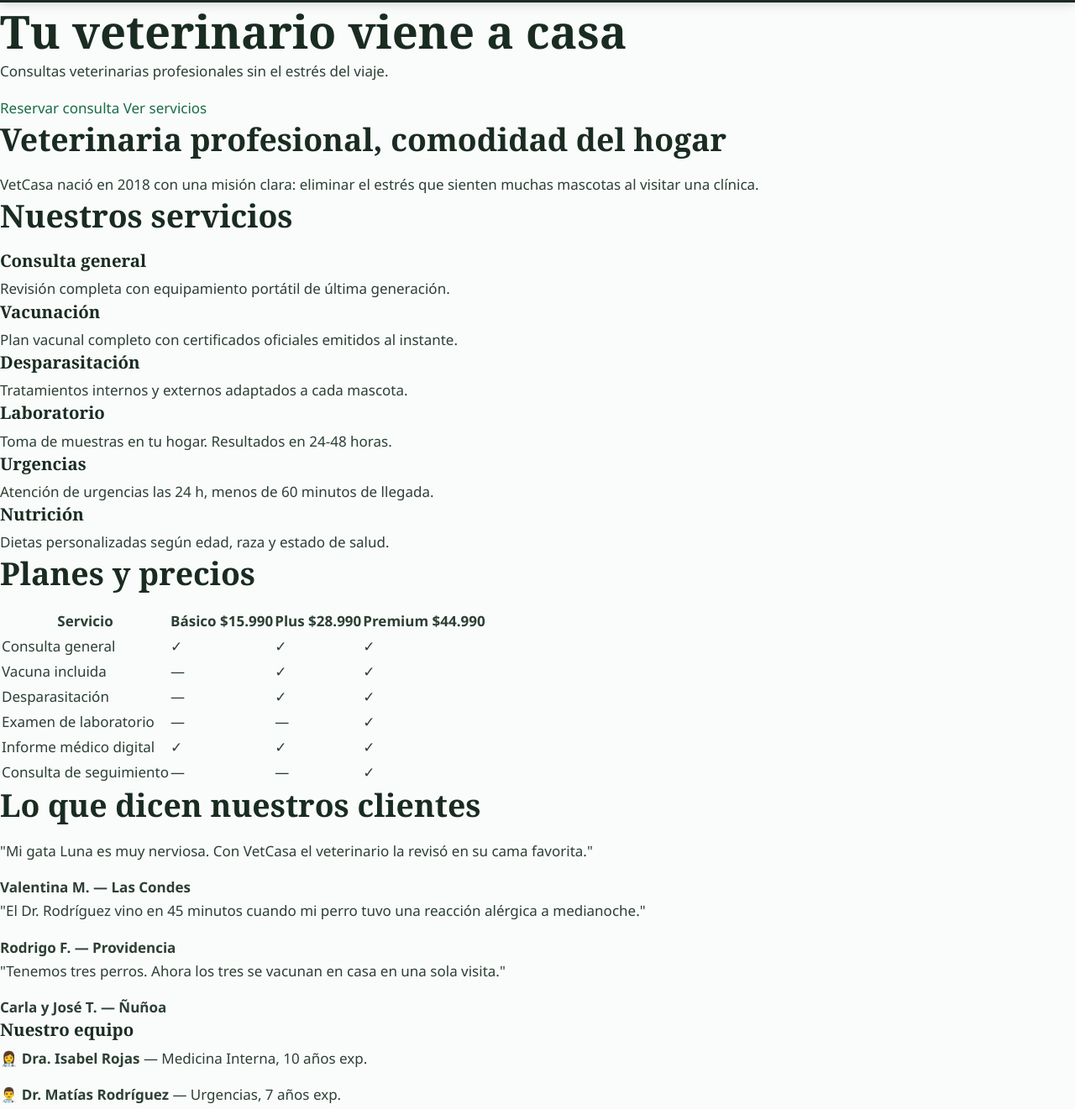
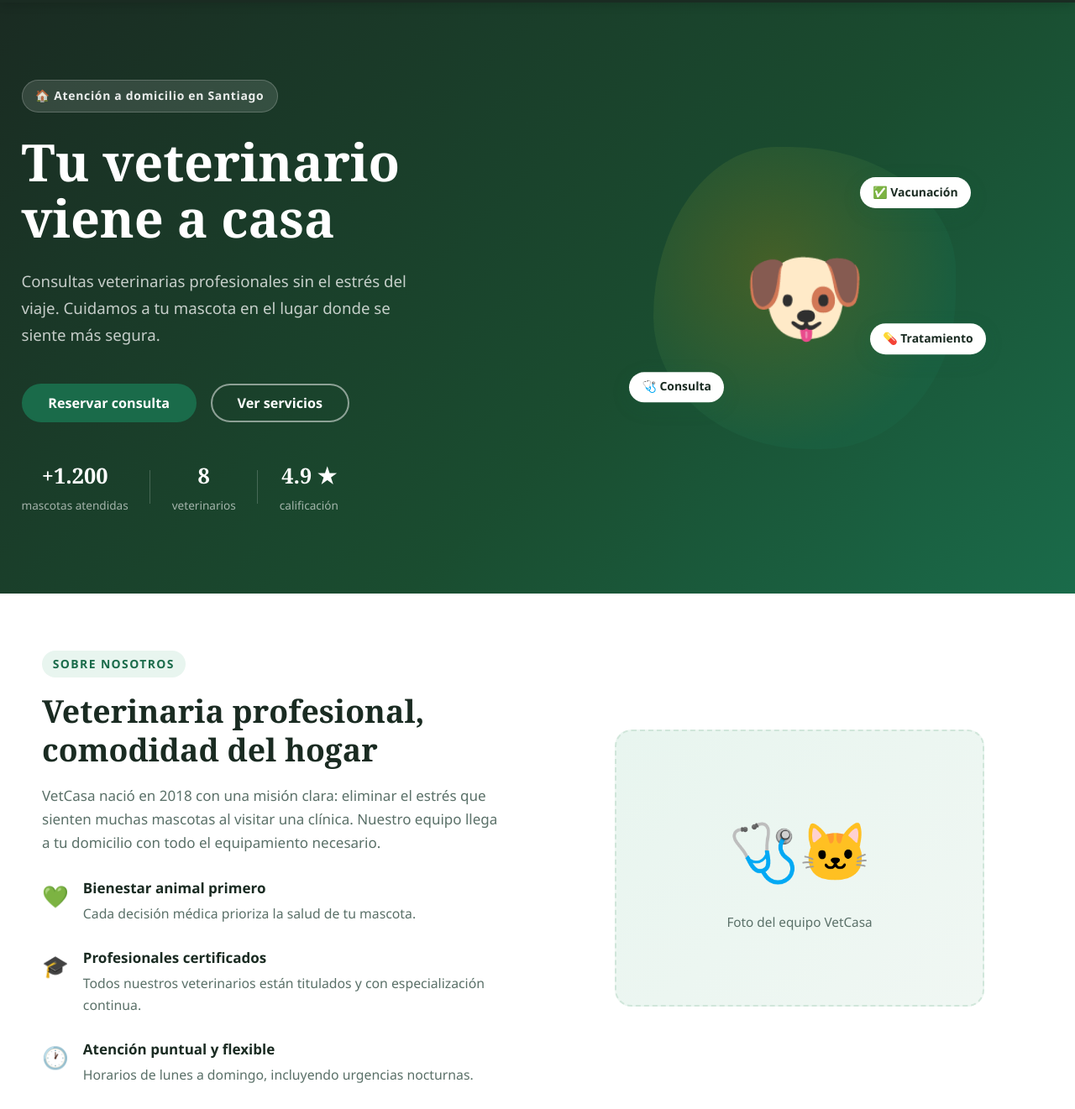
Before and after one commit to osotrvp/veterinaria-online, a plain HTML site: page index.html in a window 1280 px wide. Shown: the part 70-1391 px from the top of the page at 84% size. Drawn offline with Linux system fonts and the light colour scheme.

Commit message:
feat: agrega sección hero y nosotros

```diff
--- a/index.html
+++ b/index.html
@@ -34,18 +34,85 @@
 
   <main>
 
-    <section id="inicio">
-      <h1>Tu veterinario viene a casa</h1>
-      <p>Consultas veterinarias profesionales sin el estrés del viaje.</p>
-      <a href="#contacto">Reservar consulta</a>
-      <a href="#servicios">Ver servicios</a>
-    </section>
+    <section class="hero" id="inicio">
+  <div class="hero-content">
+    <span class="hero-badge">🏠 Atención a domicilio en Santiago</span>
+    <h1 class="hero-title">Tu veterinario<br>viene a casa</h1>
+    <p class="hero-subtitle">
+      Consultas veterinarias profesionales sin el estrés del viaje.
+      Cuidamos a tu mascota en el lugar donde se siente más segura.
+    </p>
+    <div class="hero-actions">
+      <a href="#contacto" class="btn btn-primary">Reservar consulta</a>
+      <a href="#servicios" class="btn btn-outline">Ver servicios</a>
+    </div>
+    <div class="hero-stats">
+      <div class="stat">
+        <strong>+1.200</strong>
+        <span>mascotas atendidas</span>
+      </div>
+      <div class="stat-divider"></div>
+      <div class="stat">
+        <strong>8</strong>
+        <span>veterinarios</span>
+      </div>
+      <div class="stat-divider"></div>
+      <div class="stat">
+        <strong>4.9 ★</strong>
+        <span>calificación</span>
+      </div>
+    </div>
+  </div>
+  <div class="hero-visual">
+    <div class="hero-blob">
+      <div class="pet-emoji">🐶</div>
+      <div class="floating-badge badge-1">✅ Vacunación</div>
+      <div class="floating-badge badge-2">🩺 Consulta</div>
+      <div class="floating-badge badge-3">💊 Tratamiento</div>
+    </div>
+  </div>
+</section>
 
-    <section id="nosotros">
+<section class="nosotros" id="nosotros">
+  <div class="nosotros-grid">
+    <div class="nosotros-text">
+      <span class="section-label">Sobre nosotros</span>
       <h2>Veterinaria profesional, comodidad del hogar</h2>
       <p>VetCasa nació en 2018 con una misión clara: eliminar el estrés
-      que sienten muchas mascotas al visitar una clínica.</p>
-    </section>
+      que sienten muchas mascotas al visitar una clínica. Nuestro equipo
+      llega a tu domicilio con todo el equipamiento necesario.</p>
+      <ul class="values-list">
+        <li>
+          <span class="value-icon">💚</span>
+          <div>
+            <strong>Bienestar animal primero</strong>
+            <p>Cada decisión médica prioriza la salud de tu mascota.</p>
+          </div>
+        </li>
+        <li>
+          <span class="value-icon">🎓</span>
+          <div>
+            <strong>Profesionales certificados</strong>
+            <p>Todos nuestros veterinarios están titulados y con especialización continua.</p>
+          </div>
+        </li>
+        <li>
+          <span class="value-icon">🕐</span>
+          <div>
+            <strong>Atención puntual y flexible</strong>
+            <p>Horarios de lunes a domingo, incluyendo urgencias nocturnas.</p>
+          </div>
+        </li>
+      </ul>
+    </div>
+    <div class="nosotros-img">
+      <div class="img-placeholder">
+        <div class="img-emoji">🩺🐱</div>
+        <p>Foto del equipo VetCasa</p>
+      </div>
+    </div>
+  </div>
+</section>
 
     <section id="servicios">
       <h2>Nuestros servicios</h2>
--- /dev/null
+++ b/src/css/home.css
@@ -0,0 +1,170 @@
+/* ============================================================
+   home.css — Estilos específicos de index.html
+   ============================================================ */
+
+/* ── Hero ────────────────────────────────────────────────────── */
+.hero {
+  background: linear-gradient(135deg, var(--color-dark) 0%, #1a4d30 60%, #1a6b4a 100%);
+  color: var(--color-white);
+  min-height: 88vh;
+  display: grid;
+  grid-template-columns: 1fr 1fr;
+  align-items: center;
+  gap: var(--spacing-lg);
+  padding: var(--spacing-xl) var(--spacing-md);
+}
+
+.hero-badge {
+  display: inline-block;
+  background: rgba(255,255,255,.12);
+  border: 1px solid rgba(255,255,255,.2);
+  color: rgba(255,255,255,.9);
+  font-size: .82rem;
+  font-weight: 600;
+  letter-spacing: .05em;
+  padding: .4rem .9rem;
+  border-radius: var(--radius-full);
+  margin-bottom: var(--spacing-md);
+}
+
+.hero-title {
+  color: var(--color-white);
+  font-size: clamp(2.2rem, 5vw, 3.6rem);
+  line-height: 1.1;
+  margin-bottom: var(--spacing-md);
+}
+
+.hero-subtitle {
+  color: rgba(255,255,255,.75);
+  font-size: 1.1rem;
+  line-height: 1.7;
+  margin-bottom: var(--spacing-lg);
+  max-width: 480px;
+}
+
+.hero-actions {
+  display: flex;
+  gap: var(--spacing-sm);
+  flex-wrap: wrap;
+  margin-bottom: var(--spacing-lg);
+}
+
+.hero-stats {
+  display: flex;
+  align-items: center;
+  gap: var(--spacing-md);
+  flex-wrap: wrap;
+}
+.stat { text-align: center; }
+.stat strong {
+  display: block;
+  font-size: 1.5rem;
+  font-weight: 700;
+  color: var(--color-white);
+  font-family: var(--font-heading);
+}
+.stat span {
+  font-size: .8rem;
+  color: rgba(255,255,255,.6);
+  white-space: nowrap;
+}
+.stat-divider {
+  width: 1px;
+  height: 40px;
+  background: rgba(255,255,255,.2);
+}
+
+.hero-visual {
+  display: flex;
+  align-items: center;
+  justify-content: center;
+}
+.hero-blob {
+  position: relative;
+  width: 360px;
+  height: 360px;
+  background: radial-gradient(circle at 40% 40%,
+    rgba(240,165,0,.2), rgba(26,107,74,.3) 70%);
+  border-radius: 60% 40% 55% 45% / 50% 60% 40% 50%;
+  display: flex;
+  align-items: center;
+  justify-content: center;
+  animation: blobMorph 8s ease-in-out infinite;
+}
+@keyframes blobMorph {
+  0%,100% { border-radius: 60% 40% 55% 45% / 50% 60% 40% 50%; }
+  50%      { border-radius: 40% 60% 45% 55% / 60% 40% 55% 45%; }
+}
+
+.pet-emoji {
+  font-size: 7rem;
+  animation: float 4s ease-in-out infinite;
+}
+@keyframes float {
+  0%,100% { transform: translateY(0); }
+  50%      { transform: translateY(-12px); }
+}
+
+.floating-badge {
+  position: absolute;
+  background: var(--color-white);
+  color: var(--color-dark);
+  font-size: .82rem;
+  font-weight: 600;
+  padding: .4rem .9rem;
+  border-radius: var(--radius-full);
+  box-shadow: var(--shadow-md);
+  white-space: nowrap;
+}
+.badge-1 { top: 10%; right: -5%;  animation: badgeFloat 5s ease-in-out infinite; }
+.badge-2 { bottom: 15%; left: -8%; animation: badgeFloat 5s ease-in-out infinite .8s; }
+.badge-3 { top: 60%; right: -10%; animation: badgeFloat 5s ease-in-out infinite 1.6s; }
+@keyframes badgeFloat {
+  0%,100% { transform: translateY(0); }
+  50%      { transform: translateY(-8px); }
+}
+
+/* ── Nosotros ─────────────────────────────────────────────────── */
+.nosotros { background: var(--color-white); padding: var(--spacing-xl) var(--spacing-md); }
+
+.nosotros-grid {
+  display: grid;
+  grid-template-columns: 1fr 1fr;
+  gap: var(--spacing-xl);
+  align-items: center;
+  max-width: 1180px;
+  margin: 0 auto;
+}
+
+.nosotros-text > p { color: var(--color-text-muted); margin-bottom: var(--spacing-md); }
+
+.values-list { display: flex; flex-direction: column; gap: var(--spacing-md); }
+.values-list li {
+  display: flex;
+  gap: var(--spacing-sm);
+  align-items: flex-start;
+}
+.value-icon { font-size: 1.5rem; flex-shrink: 0; margin-top: .1rem; }
+.values-list strong { display: block; margin-bottom: .2rem; color: var(--color-dark); }
+.values-list p { color: var(--color-text-muted); font-size: .93rem; margin: 0; }
+
+.nosotros-img {
+  display: flex;
+  align-items: center;
+  justify-content: center;
+}
+.img-placeholder {
+  width: 100%;
+  max-width: 440px;
+  aspect-ratio: 4/3;
+  background: linear-gradient(135deg, var(--color-primary-light), var(--color-bg-alt));
+  border-radius: var(--radius-lg);
+  display: flex;
+  flex-direction: column;
+  align-items: center;
+  justify-content: center;
+  border: 2px dashed var(--color-border);
+  gap: var(--spacing-sm);
+}
+.img-emoji { font-size: 4rem; }
+.img-placeholder p { color: var(--color-text-muted); font-size: .9rem; text-align: center; }
```
